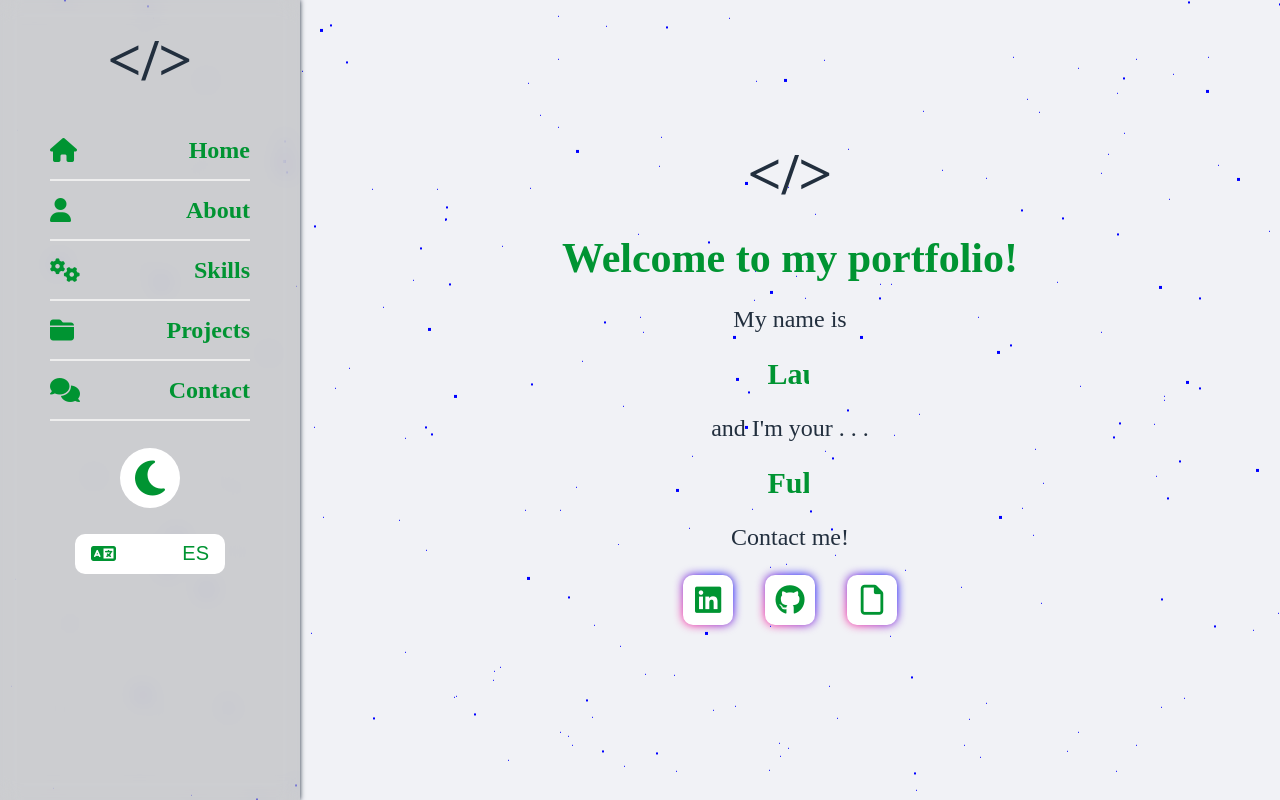
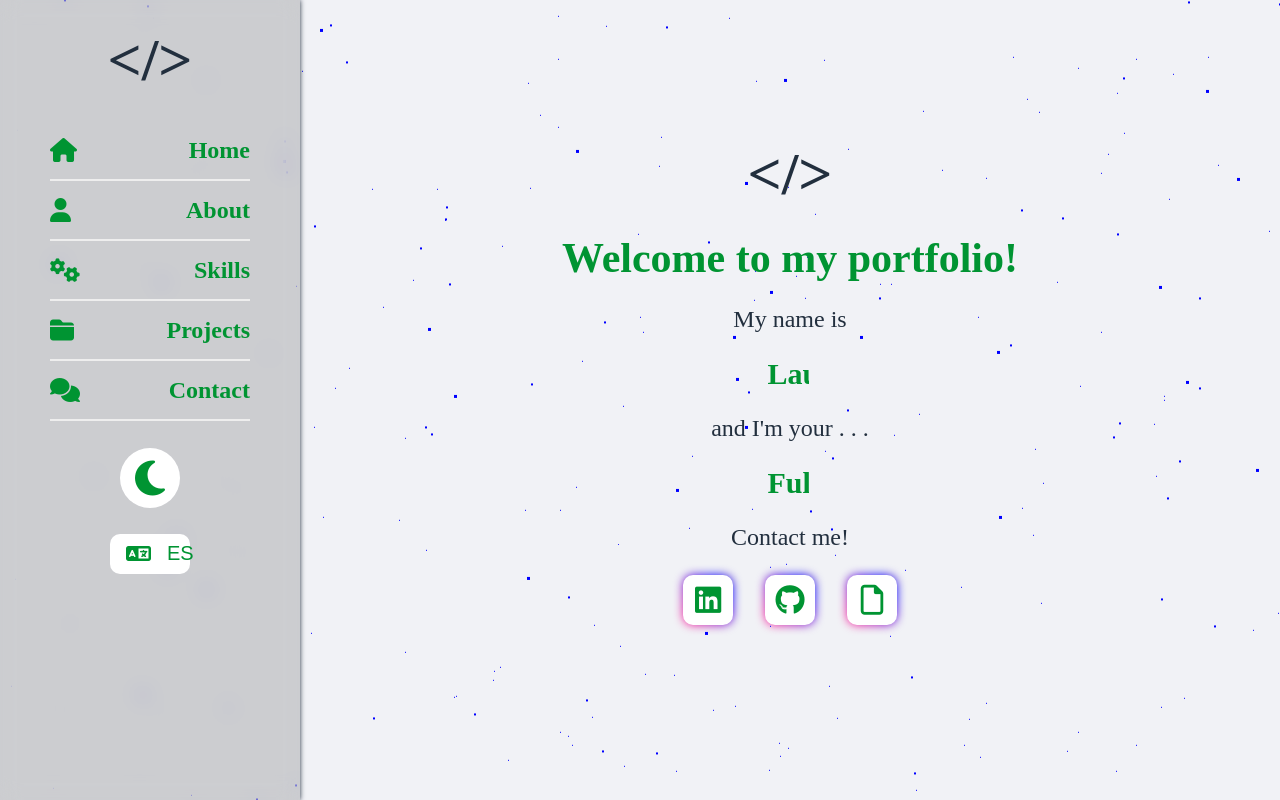
Before and after one commit to Lauther99/lauther-portfolio-v2, a React (Vite) app: page / in a window 1280 px wide. Built offline with nearby package versions, Linux system fonts and the light colour scheme; a web font is replaced by a local one.

Commit message:
Update navbar.css

```diff
--- a/src/assets/styles/navbar.css
+++ b/src/assets/styles/navbar.css
@@ -130,7 +130,7 @@
 }
 
 .translate-btn{
-    width: 150px;
+    width: 80px;
     height: 40px;
     padding: 0 1rem;
     border-radius: 10px;
```
